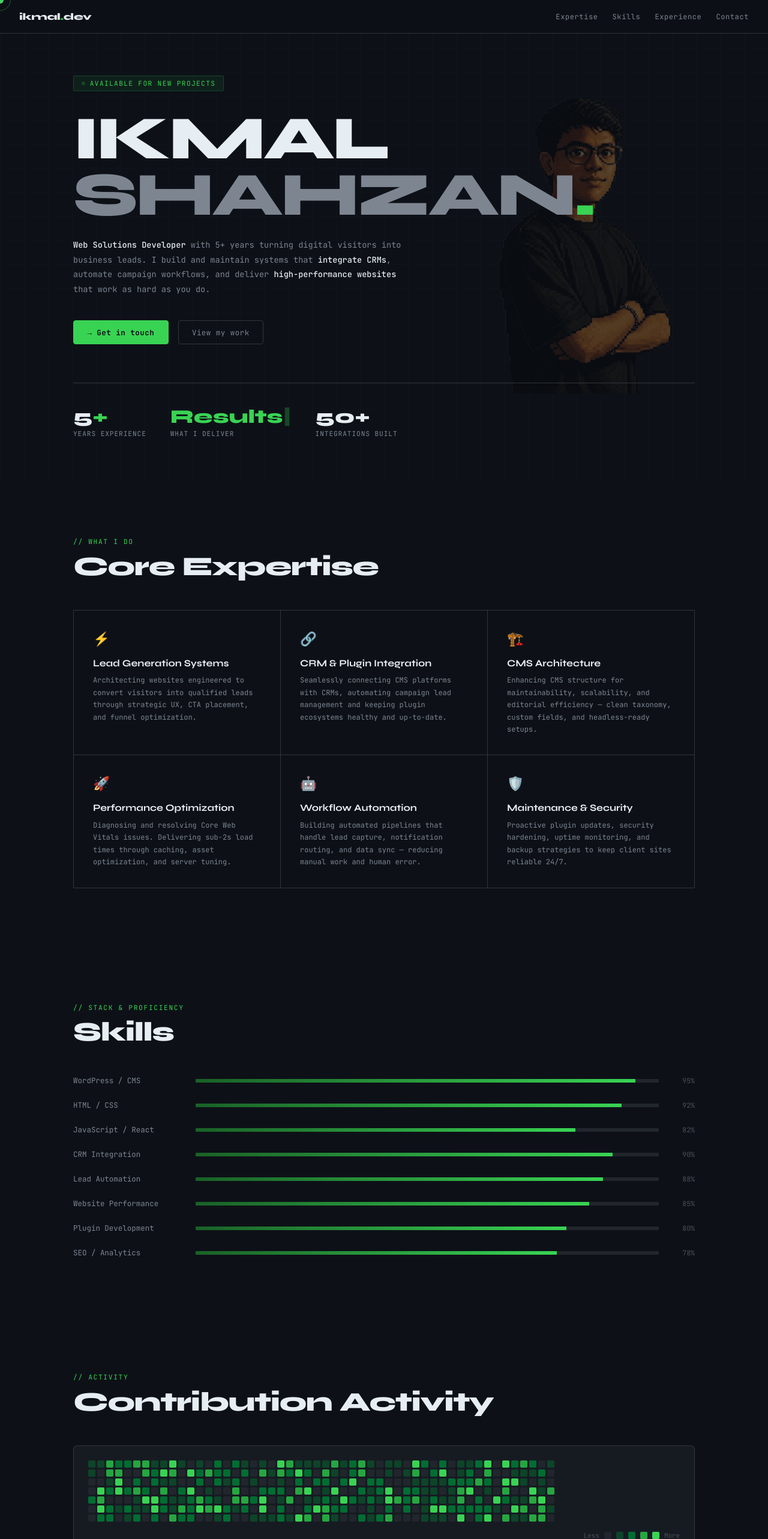
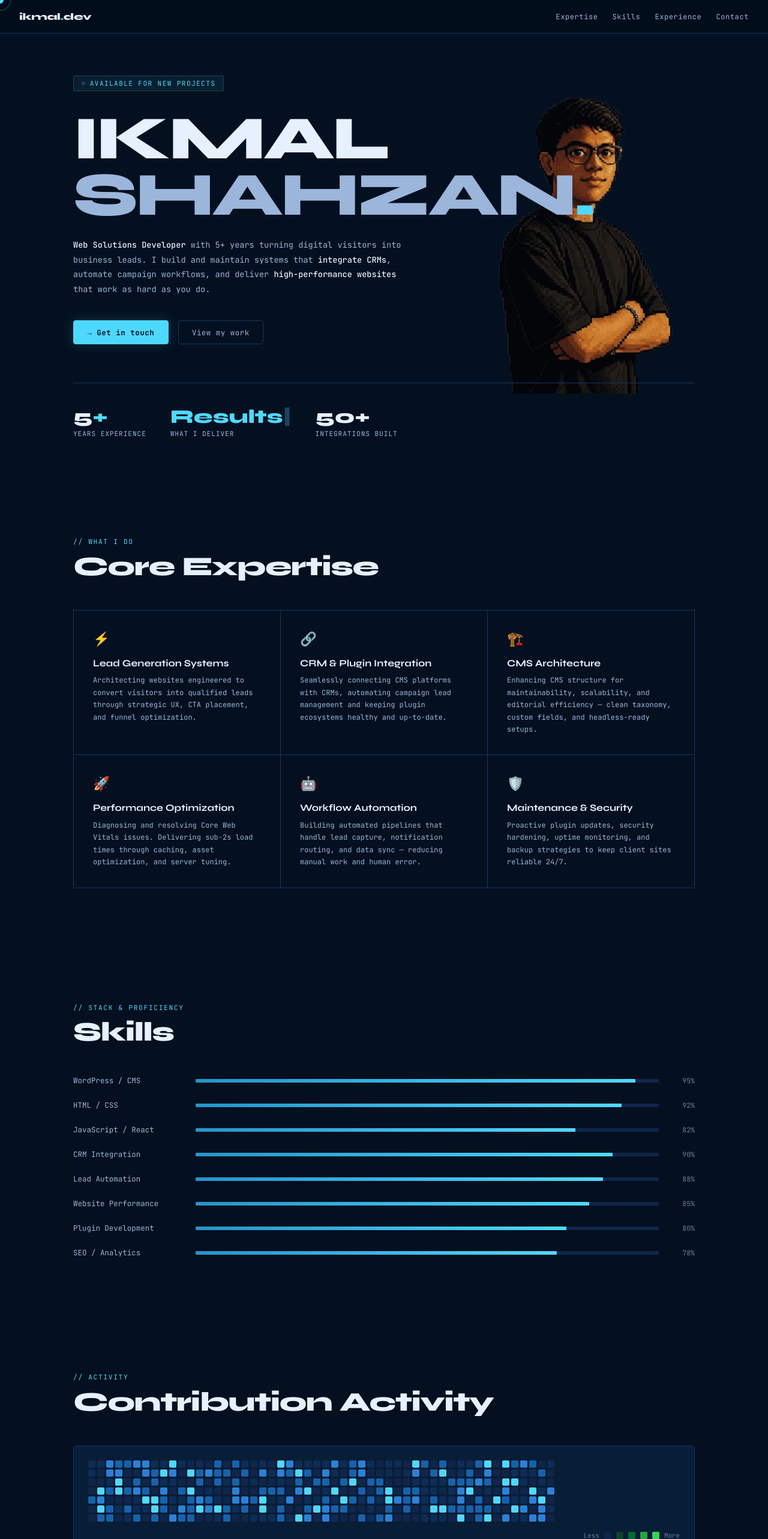
Before and after one commit to ikmalshahzan/personal-site, a React (Vite) app: page / in a window 1280 px wide. Shown: the top 2566 px of the page at 60% size. Built offline with nearby package versions, Linux system fonts and the light colour scheme.

Commit message:
update theme

```diff
--- a/src/index.css
+++ b/src/index.css
@@ -1,18 +1,18 @@
 *, *::before, *::after { box-sizing: border-box; margin: 0; padding: 0; }
 
 :root {
-  --bg: #0d1117;
-  --bg2: #161b22;
-  --bg3: #21262d;
-  --border: #30363d;
-  --green: #39d353;
-  --green-dim: #196127;
+  --bg: #04101f;
+  --bg2: #081d36;
+  --bg3: #10254a;
+  --border: #113668;
+  --green: #4fd8ff;
+  --green-dim: #2494c9;
   --blue: #58a6ff;
   --orange: #f78166;
-  --purple: #bc8cff;
-  --text: #e6edf3;
-  --text-muted: #7d8590;
-  --text-dim: #484f58;
+  --purple: #8a94ff;
+  --text: #e6f0ff;
+  --text-muted: #9bb5db;
+  --text-dim: #6a7c9d;
 }
 
 html { scroll-behavior: smooth; }
@@ -41,7 +41,7 @@ body {
 #cursor-ring {
   width: 36px;
   height: 36px;
-  border: 1px solid rgba(57,211,83,0.4);
+  border: 1px solid rgba(79,216,255,0.4);
   border-radius: 50%;
   position: fixed;
   pointer-events: none;
@@ -83,8 +83,8 @@ nav {
   display: flex;
   align-items: center;
   justify-content: space-between;
-  background: rgba(13,17,23,0.85);
-  backdrop-filter: blur(12px);
+  background: rgba(2,14,28,0.92);
+  backdrop-filter: blur(14px);
   border-bottom: 1px solid var(--border);
 }
 
@@ -128,7 +128,7 @@ nav {
   width: 560px;
   height: 560px;
   background: url('./assets/pixel-art.png') no-repeat center / contain;
-  opacity: 0.32;
+  opacity: 0.9;
   pointer-events: none;
   z-index: 0;
 }
@@ -143,8 +143,8 @@ nav {
   display: inline-flex;
   align-items: center;
   gap: 0.5rem;
-  background: rgba(57,211,83,0.08);
-  border: 1px solid rgba(57,211,83,0.2);
+  background: rgba(79,216,255,0.08);
+  border: 1px solid rgba(79,216,255,0.2);
   color: var(--green);
   font-size: 0.7rem;
   padding: 0.3rem 0.8rem;
@@ -209,12 +209,13 @@ nav {
 
 .btn-primary {
   background: var(--green);
-  color: #0d1117;
+  color: #061126;
   font-weight: 700;
   border: 1px solid var(--green);
+  box-shadow: 0 0 20px rgba(79,216,255,0.18);
 }
 
-.btn-primary:hover { background: transparent; color: var(--green); }
+.btn-primary:hover { background: transparent; color: var(--green); border-color: var(--green); }
 
 .btn-ghost {
   background: transparent;
@@ -383,10 +384,10 @@ section {
   background: var(--bg3);
 }
 
-.contrib-cell.l1 { background: #0e4429; }
-.contrib-cell.l2 { background: #006d32; }
-.contrib-cell.l3 { background: #26a641; }
-.contrib-cell.l4 { background: #39d353; }
+.contrib-cell.l1 { background: #0d2c57; }
+.contrib-cell.l2 { background: #1662ab; }
+.contrib-cell.l3 { background: #2b81d8; }
+.contrib-cell.l4 { background: #4fd8ff; }
 
 .timeline { position: relative; }
 .timeline::before {
@@ -509,7 +510,7 @@ section {
 
 .contact-link:hover {
   border-color: var(--green);
-  background: rgba(57,211,83,0.05);
+  background: rgba(79,216,255,0.08);
 }
 
 .contact-link-icon { font-size: 1.1rem; }
```
Also changed, not shown: src/assets/hero-bg.svg.
